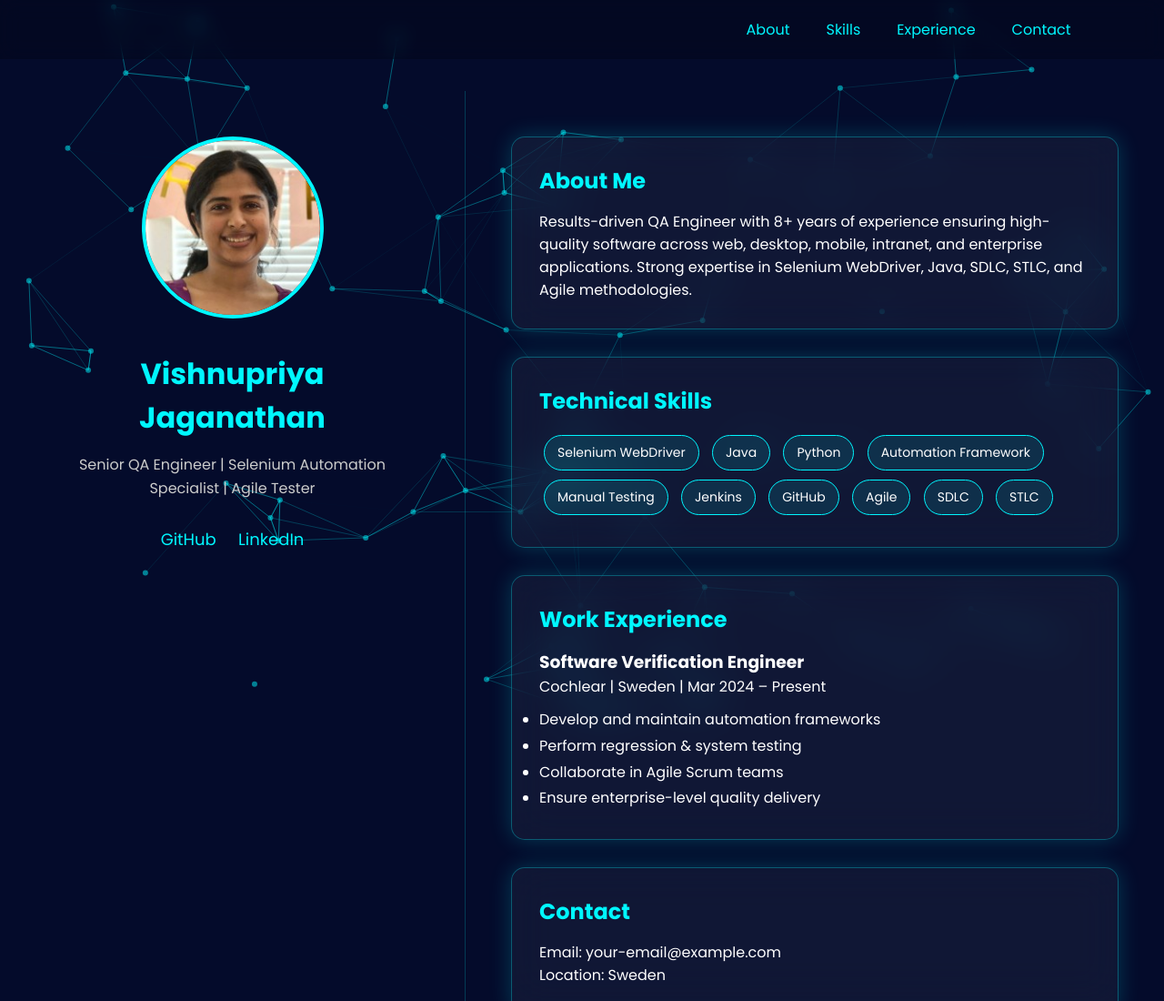
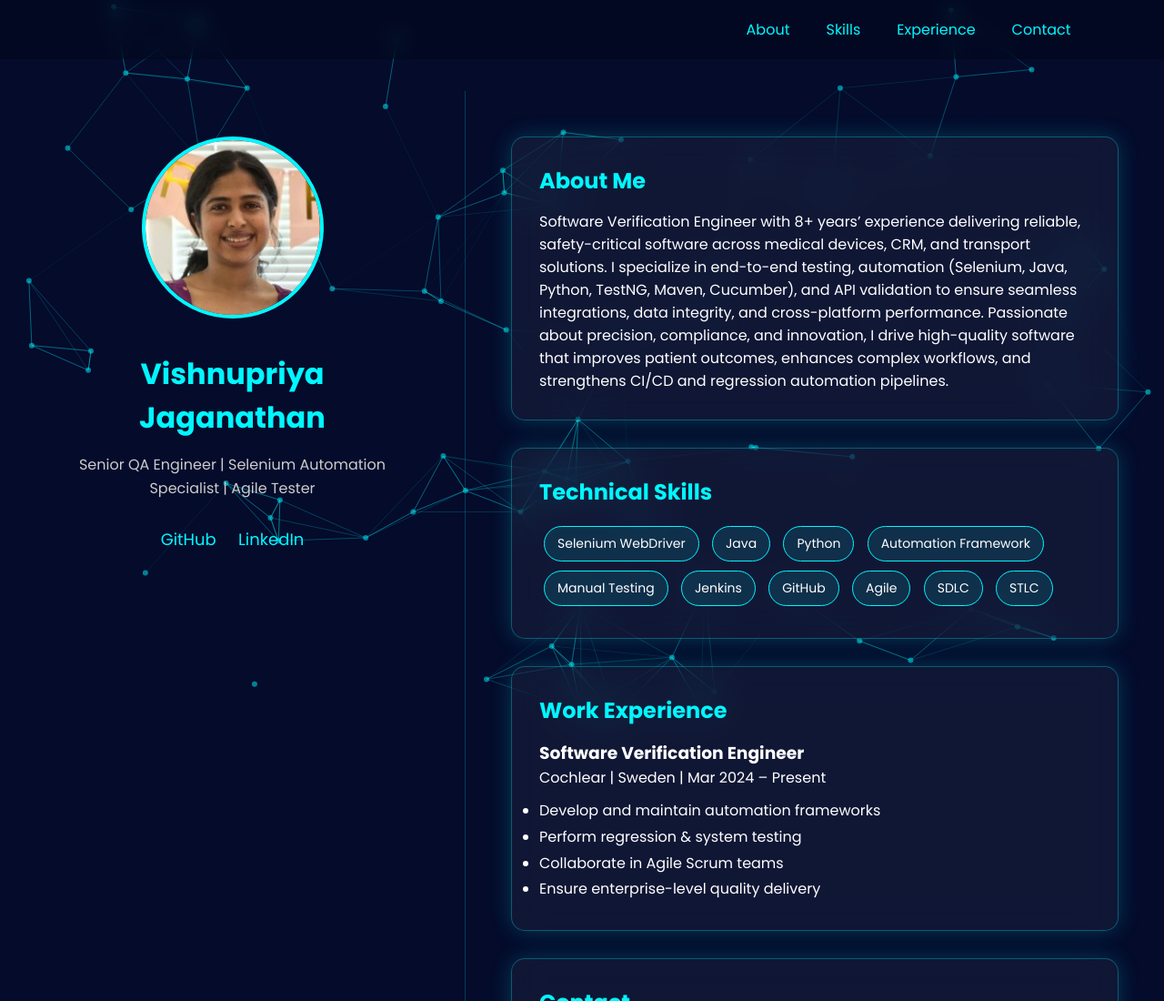
Before and after one commit to VishnupriyaJaganathan/vishnupriyaJaganathan.github.io, a plain HTML site: page index.html in a window 1280 px wide. Shown: the top 1100 px of the page at 91% size. Drawn offline with nearby package versions, Linux system fonts and the light colour scheme.

Commit message:
Update index.html

```diff
--- a/index.html
+++ b/index.html
@@ -166,9 +166,7 @@ footer{
 <div class="card" id="about">
 <h2>About Me</h2>
 <p>
-Results-driven QA Engineer with 8+ years of experience ensuring high-quality
-software across web, desktop, mobile, intranet, and enterprise applications.
-Strong expertise in Selenium WebDriver, Java, SDLC, STLC, and Agile methodologies.
+Software Verification Engineer with 8+ years’ experience delivering reliable, safety-critical software across medical devices, CRM, and transport solutions. I specialize in end-to-end testing, automation (Selenium, Java, Python, TestNG, Maven, Cucumber), and API validation to ensure seamless integrations, data integrity, and cross-platform performance. Passionate about precision, compliance, and innovation, I drive high-quality software that improves patient outcomes, enhances complex workflows, and strengthens CI/CD and regression automation pipelines.
 </p>
 </div>
 
```
